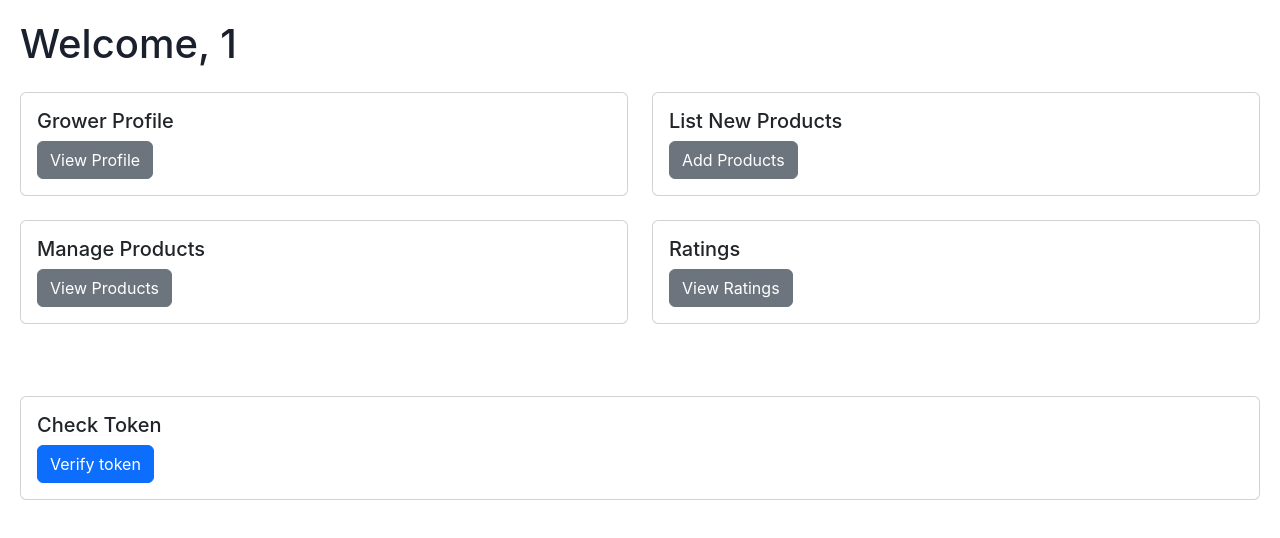
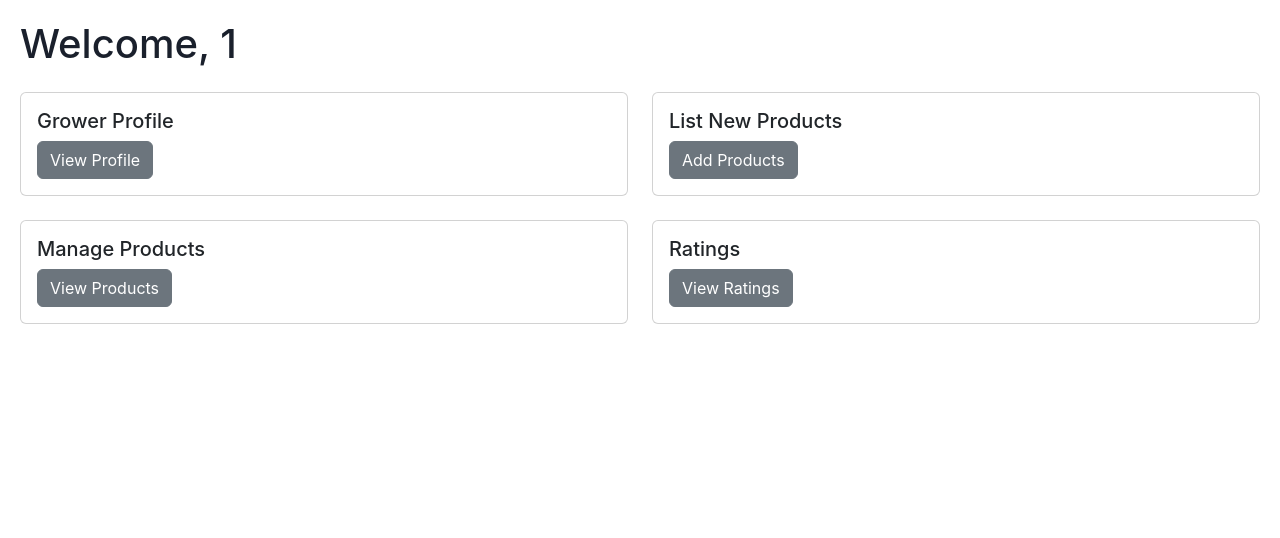
Before and after one commit to deepak026/G2C-Grower-to-Consumer-, a React app in the folder g2c_frontend/: page /grower/1 in a window 1280 px wide. Shown: the top 538 px of the page. Built offline with nearby package versions, Linux system fonts and the light colour scheme; the HTML template or start-up script is replaced by a standard one.

Commit message:
manage products and grower dashboard

```diff
--- a/g2c_frontend/src/components/Manage_Products/ManageProducts.jsx
+++ b/g2c_frontend/src/components/Manage_Products/ManageProducts.jsx
@@ -85,6 +85,8 @@ function ManageProducts() {
   //delete product
   async function handleDelete(productId) {
     // alert(productId)
+    let confirmDel = confirm("Confirm? The product will be deleted");
+    if(confirmDel){
       const url = `http://localhost:2000/grower/deleteProduct?email=${email}&productId=${productId}`;
       const response = await axios.get(url);
       if (response.data.status) {
@@ -92,6 +94,9 @@ function ManageProducts() {
         getAllProducts(); // Refresh the list after deletion
       } else {
         alert("Error: " + response.data.msg);
+      }
+    }else{
+      return;
     }
   }
 
--- a/g2c_frontend/src/components/dashboard_grower/DashboardGrower.jsx
+++ b/g2c_frontend/src/components/dashboard_grower/DashboardGrower.jsx
@@ -73,12 +73,12 @@ function DashboardGrower() {
             <br />
             <br />
             <br />
-            <Card style={{ width: '100%', height: '100%' }}>
+            {/* <Card style={{ width: '100%', height: '100%' }}>
                         <Card.Body>
                             <Card.Title>Check Token</Card.Title>
                             <Button variant="primary" onClick={handleToken}>Verify token</Button>
                         </Card.Body>
-                    </Card>
+                    </Card> */}
         </div>
     );
 }
```
Lines whose indentation alone changed are shown as unchanged.
